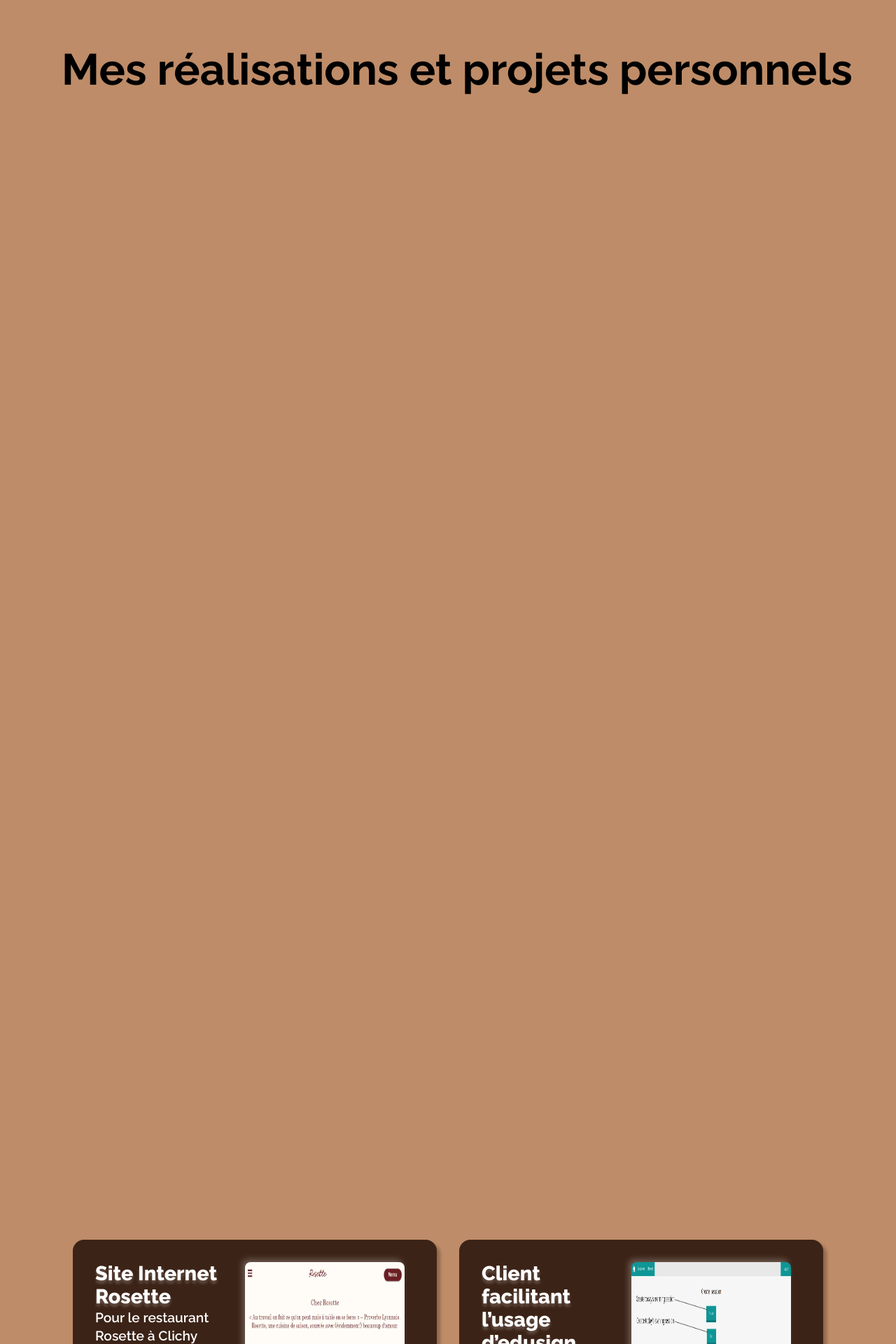
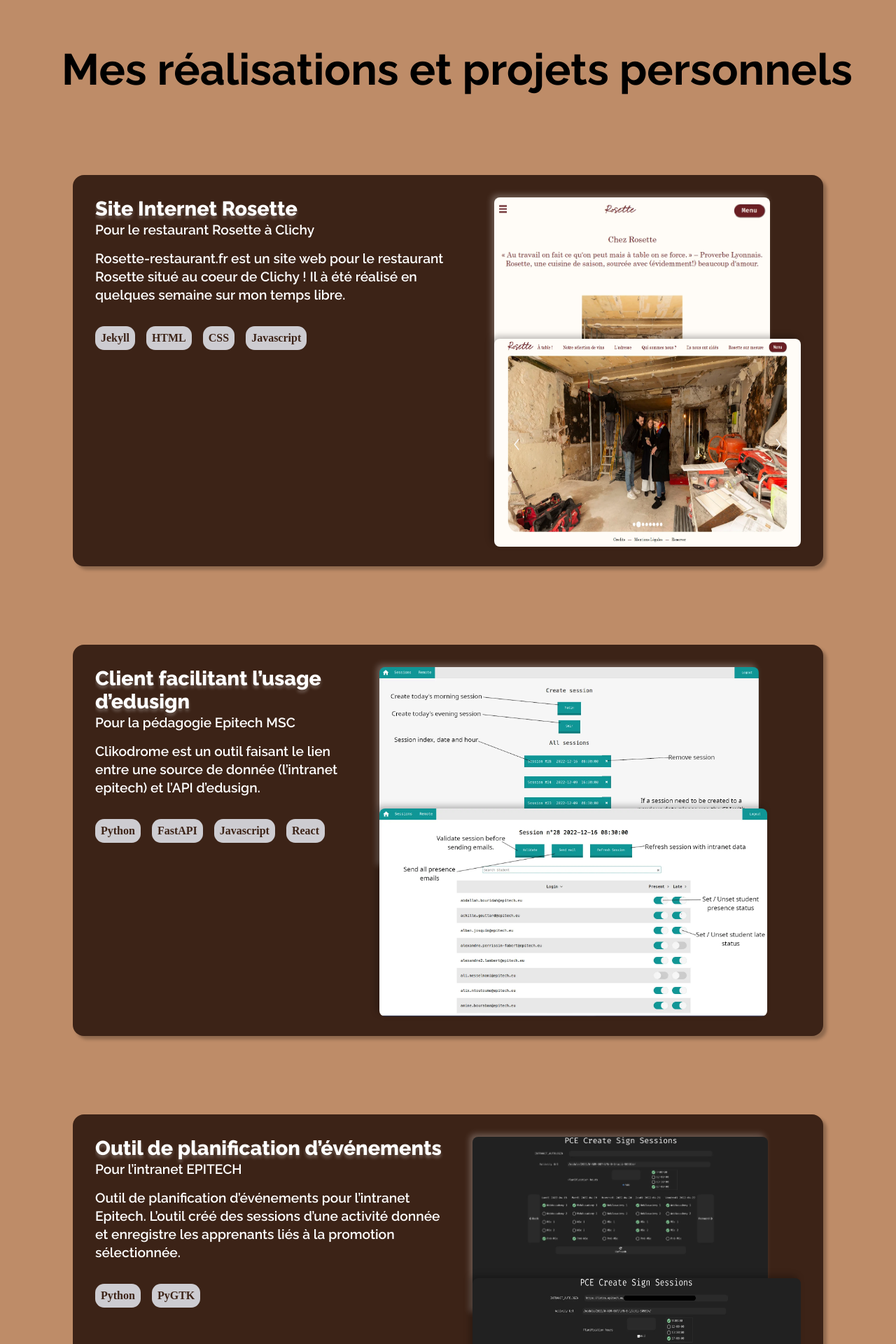
Before and after one commit to JulienAldon/Portfolio, a Jekyll site: the page built from index.markdown, in a window 1280 px wide. Shown: the part 975-2895 px from the top of the page at 70% size. Built offline with Jekyll 4.4.1, drawn with Linux system fonts in a browser that asks for light colours; nearby versions of some CDN libraries; some of the changed text lies outside the part shown.

Commit message:
First responsive approach for project disposition

```diff
--- a/_includes/headHome.html
+++ b/_includes/headHome.html
@@ -28,7 +28,6 @@
     <link rel="stylesheet" type="text/css" href="/assets/css/main.css"/>
     <link rel="stylesheet" type="text/css" href="/assets/css/modal.css"/>
     <script src="https://kit.fontawesome.com/08db035529.js" crossorigin="anonymous"></script>
-    <script type="text/javascript" src="/assets/javascript/script.js"></script>
     <script type="text/javascript" src="/assets/javascript/textload.js"></script>
     <title>Julien Aldon / Portfolio</title>
     <script type="application/ld+json">
--- a/_layouts/main.html
+++ b/_layouts/main.html
@@ -1,5 +1,4 @@
 {% include headHome.html %}
-{% include modal.html %}
 <body style="max-width: 100vw; min-height: 100vh">
 <main class="about">
     <section>
@@ -67,8 +66,10 @@
                     {% endfor %}
                 </div>
             </div>
+            <div class="img-container">
                 <img alt="{{ post.images-title[0] }}" class="img imgHeader" src="{{ post.images[0].img }}">
                 <img alt="{{ post.images-title[1] }}" class="img secondImg" src="{{ post.images[1].img }}">
+            </div>
         </a>
     {% endfor %}
 </section>
--- a/assets/css/main.css
+++ b/assets/css/main.css
@@ -300,7 +300,7 @@
 #projets a {
     display: flex;
     flex-direction: row;
-    height: 40vh;
+    height: 55vh;
     background-color: #3C2317;
     border-radius: 1rem;
     padding: 2rem;
@@ -353,7 +353,7 @@
 }
 
 #projets a .projecttext {
-    min-width: 40%;
+    min-width: 30%;
     padding-right: 2rem;
     display: flex;
     flex-direction: column;
@@ -361,20 +361,27 @@
 }
 
 #projets a .imgHeader {
-    max-width: 50%;
+    object-fit: contain;
+    object-position: left top;
     filter: drop-shadow(-4px -4px 4px rgba(255, 255, 255, 0.25));
     border-radius: 8px;
+    width: 90%;
+    position: relative;
+    top: 0rem;
+    height: 100%;
+}
+
+.img-container {
 }
 
 #projets a .secondImg {
     filter: drop-shadow(-4px -4px 4px rgba(0, 0, 0, 0.25));
     border-radius: 8px;
     position: relative;
-    display: block;
-    left: -50%;
-    bottom: -45%;
+    left: 0rem;
     height: 60%;
-    max-width: 55%;
+    max-width: 100%;
+    bottom: 60%;
 }
 
 #projets a .projecttext .techno-info {
@@ -387,7 +394,7 @@
 
 #projets a .projecttext .techno-link {
     text-decoration: none;
-    color: #FFFFFF;
+    color: #3C2317;
     background-color: #CDCCD1;
     border: #CDCCD1;
     padding: 0.5rem;
@@ -409,3 +416,103 @@
         transform:translateY(0rem) rotate(360deg);
     }
 }
+
+@media screen and (max-width: 1500px) {
+    #projets {
+        display: flex;
+        flex-direction: column;
+        /* grid-template-columns: ; */
+        /* grid-template-rows: 1; */
+    }
+
+    #projets a:nth-child(2n) {
+        margin-left: 6rem;
+        margin-right: 6rem;
+        margin-top: 4rem;
+        margin-bottom: 3rem;
+    }
+
+    #projets a:nth-child(2n+1) {
+        margin-left: 6rem;
+        margin-right: 6rem;
+        margin-top: 4rem;
+        margin-bottom: 3rem;
+    }
+
+}
+
+@media screen and (max-width: 1060px) {
+    #projets {
+        display: flex;
+        flex-direction: column;
+        /* grid-template-columns: ; */
+        /* grid-template-rows: 1; */
+    }
+
+    #projets a:nth-child(2n) {
+        margin-left: 1rem;
+        margin-right: 1rem;
+        margin-top: 2rem;
+        margin-bottom: 2rem;
+    }
+
+    #projets a:nth-child(2n+1) {
+        margin-left: 1rem;
+        margin-right: 1rem;
+        margin-top: 2rem;
+        margin-bottom: 2rem;
+    }
+
+    #projets > h1{
+        margin-left: 1.2rem;
+    }
+
+    #projets a {
+        display: flex;
+        flex-direction: column;
+        padding: 1rem;
+        height: unset;
+    }
+    #projets a .projecttext {
+        min-height: 15rem;
+        padding-right: 0px;
+    }
+    #projets a .img-container {
+        display: flex;
+        flex-direction: column;
+        align-items: center;
+    }
+    #projets a .imgHeader {
+        width: 20rem;
+        display: flex;
+        position:unset;
+    }
+
+    #projets a .secondImg {
+        width: 20rem;
+        position: unset;
+        bottom: unset;
+        left: unset;
+        height: 100%;
+        max-width: unset;
+    }
+}
+
+@media screen and (max-width: 600px) {
+    #projets a:nth-child(2n) {
+        margin-left: 0rem;
+        margin-right: 0rem;
+        margin-top: 2rem;
+        margin-bottom: 2rem;
+    }
+    #projets a .projecttext {
+        min-height: 15rem;
+        padding-right: 0px;
+    }
+    #projets a:nth-child(2n+1) {
+        margin-left: 0rem;
+        margin-right: 0rem;
+        margin-top: 2rem;
+        margin-bottom: 2rem;
+    }
+}
```
Lines whose indentation alone changed are shown as unchanged.
